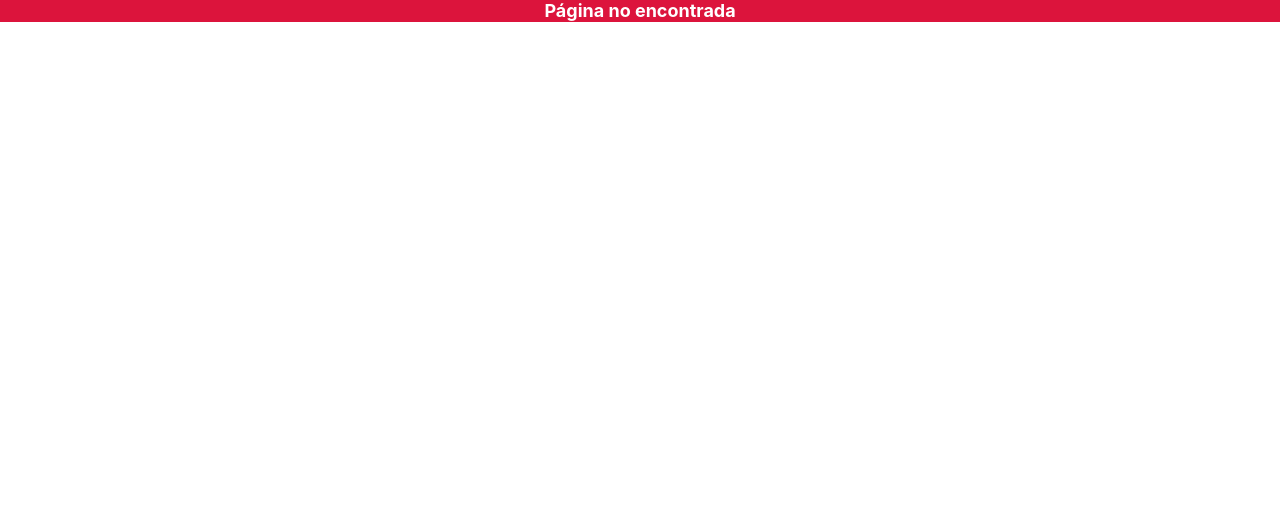
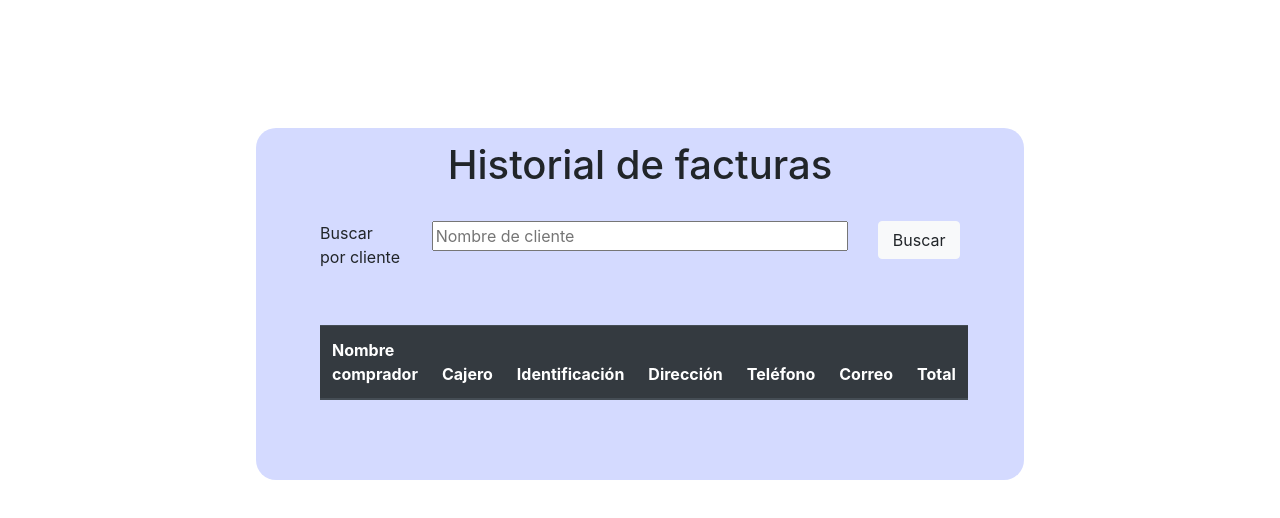
Before and after one commit to 2019-a-gr2-tecnologiaswebjavascript/Examen-Primer-Bimestre-Pilatuna-Isaac, an Angular app in the folder examen-primer-bimestre/: page /#/revisar-compras in a window 1280 px wide. Shown: the top 518 px of the page. Built offline with nearby package versions, Linux system fonts and the light colour scheme.

Commit message:
Todo completo sin controles

```diff
--- a/examen-primer-bimestre/src/app/app-routing.module.ts
+++ b/examen-primer-bimestre/src/app/app-routing.module.ts
@@ -6,6 +6,7 @@ import { RutaMainMenuComponent } from './rutas/ruta-main-menu/ruta-main-menu.com
 import { RutaMenuSistemaOperativoComponent } from './rutas/ruta-menu-sistema-operativo/ruta-menu-sistema-operativo.component';
 import { RutaMenuAplicacionComponent } from './rutas/ruta-menu-aplicacion/ruta-menu-aplicacion.component';
 import { RutaMenuComprarComponent } from './rutas/ruta-menu-comprar/ruta-menu-comprar.component';
+import { RutaMenuRevisarComprasComponent } from './rutas/ruta-menu-revisar-compras/ruta-menu-revisar-compras.component';
 
 const routes: Routes = [
   {
@@ -17,6 +18,11 @@ const routes: Routes = [
     redirectTo: '/cajero/app',
     pathMatch: 'full'
   },
+  {
+    path:'revisar-compras',
+    component:RutaMenuRevisarComprasComponent
+  }
+  ,
   {
     path:'menu-comprar',
     component:RutaMenuComprarComponent
--- a/examen-primer-bimestre/src/app/modelo/item-compra.ts
+++ b/examen-primer-bimestre/src/app/modelo/item-compra.ts
@@ -8,5 +8,6 @@ export interface ItemCompra{
     direccion:string;
     telefono:string;
     correo:string;
+    total:number;
     carrito:ItemCarrito[];
 }
--- a/examen-primer-bimestre/src/app/rutas/ruta-main-menu/ruta-main-menu.component.ts
+++ b/examen-primer-bimestre/src/app/rutas/ruta-main-menu/ruta-main-menu.component.ts
@@ -14,6 +14,7 @@ export class RutaMainMenuComponent implements OnInit {
   }
 
   revisarCompras(){
+    this.router.navigateByUrl("/revisar-compras");
 
   }
   administrarSistema(){
--- a/examen-primer-bimestre/src/app/rutas/ruta-menu-comprar/ruta-menu-comprar.component.ts
+++ b/examen-primer-bimestre/src/app/rutas/ruta-menu-comprar/ruta-menu-comprar.component.ts
@@ -112,7 +112,8 @@ export class RutaMenuComprarComponent implements OnInit {
       direccion:this.direccion,
       telefono:this.telefono,
       correo:this.correo,
-      carrito:this.carrito
+      carrito:this.carrito,
+      total:this.total
 
     }
     this.servicioCarrito.agregarVenta(itemCompra);
--- a/examen-primer-bimestre/src/app/rutas/ruta-menu-revisar-compras/ruta-menu-revisar-compras.component.html
+++ b/examen-primer-bimestre/src/app/rutas/ruta-menu-revisar-compras/ruta-menu-revisar-compras.component.html
@@ -1,58 +1,45 @@
 
 <div class="contenedor-antique">
   <h1 style="text-align: center">
-    {{sistemaOperativo}}
-  </h1>
-  <h1 style="text-align: center">
-    Administrar aplicaciones
+    Historial de facturas
   </h1>
   <br>
   <div class="row">
     <div class="col-md-2">
-      <label for="buscarApp">Buscar por nombre</label>
+      <label for="buscarApp">Buscar por cliente</label>
     </div>
     <div class="col-md-8">
-      <input id="buscarApp" type="text" placeholder="Buscar.." style="width: 100%" [(ngModel)]="busqueda">
+      <input id="buscarApp" type="text" placeholder="Nombre de cliente" style="width: 100%" [(ngModel)]="busqueda">
     </div>
     <div class="col-md-2">
-      <button class="btn btn-light" style="width: 100%" (click)="buscarApp()">Buscar</button>
+      <button class="btn btn-light" style="width: 100%" (click)="buscarFactura()">Buscar</button>
     </div>
   </div>
   <br>
-  <div class="row">
-
-      <div class="col-md-2"></div>
-      <div class="col-md-8"></div>
-      <div class="col-md-2">
-        <button class="btn btn-light" style="width:100%" (click)="open(content)">Crear</button>
-      </div>
-  </div>
 <br>
   <table class="table table-striped">
       <thead class="thead-dark">
         <tr>
-          <th>Nombre</th>
-          <th>Versión </th>
-          <th>Fecha Lanzamiento</th>
-          <th>Peso en GB</th>
-          <th>URL Descarga</th>
-          <th>Costo</th>
-          <th>Acciones</th>
+          <th>Nombre comprador</th>
+          <th>Cajero </th>
+          <th>Identificación</th>
+          <th>Dirección</th>
+          <th>Teléfono</th>
+          <th>Correo</th>
+          <th>Total</th>
 
 
         </tr>
       </thead>
       <tbody>
-        <tr class="active" *ngFor="let item of listaAplicaciones">
-          <td>{{item.nombre}}</td>
-          <td>{{item.version}}</td>
-          <td>{{item.fecha}}</td>
-          <td>{{item.peso_gb}}</td>
-          <td>{{item.url}}</td>
-          <td>{{item.costo}}</td>
-          <td>
-            <button class="btn btn-danger" (click)="eliminarAplicacion(item.id)">Eliminar</button>
-          </td>
+        <tr class="active" *ngFor="let item of listaFacturas">
+          <td>{{item.nombreComprador}}</td>
+          <td>{{item.nombreCajero}}</td>
+          <td>{{item.identificacion}}</td>
+          <td>{{item.direccion}}</td>
+          <td>{{item.telefono}}</td>
+          <td>{{item.correo}}</td>
+          <td>{{item.total}}</td>
         </tr>
 
       </tbody>
--- a/examen-primer-bimestre/src/app/rutas/ruta-menu-revisar-compras/ruta-menu-revisar-compras.component.ts
+++ b/examen-primer-bimestre/src/app/rutas/ruta-menu-revisar-compras/ruta-menu-revisar-compras.component.ts
@@ -1,4 +1,6 @@
 import { Component, OnInit } from '@angular/core';
+import { ItemCompra } from 'src/app/modelo/item-compra';
+import { ServicioCarritoService } from 'src/app/servicios/servicio-carrito/servicio-carrito.service';
 
 @Component({
   selector: 'app-ruta-menu-revisar-compras',
@@ -7,9 +9,15 @@ import { Component, OnInit } from '@angular/core';
 })
 export class RutaMenuRevisarComprasComponent implements OnInit {
 
-  constructor() { }
+  constructor(private readonly servicioCarrito:ServicioCarritoService) { }
+  listaFacturas:ItemCompra[]=[];
+  busqueda:string='';
+  ngOnInit() {
+    this.listaFacturas=this.servicioCarrito.obtenerFacturas();
+  }
 
-  ngOnInit() {
+  buscarFactura(){
+    this.listaFacturas=this.servicioCarrito.buscarFacturas(this.busqueda);
   }
 
 }
--- a/examen-primer-bimestre/src/app/servicios/servicio-carrito/servicio-carrito.service.ts
+++ b/examen-primer-bimestre/src/app/servicios/servicio-carrito/servicio-carrito.service.ts
@@ -6,7 +6,7 @@ import { ItemCompra } from 'src/app/modelo/item-compra';
 })
 export class ServicioCarritoService {
 
-  totalVentas = [];
+  totalVentas:ItemCompra[] = [];
   constructor() { }
 
   agregarVenta(itemCompra:ItemCompra){
@@ -16,4 +16,22 @@ export class ServicioCarritoService {
     console.log(this.totalVentas)
 
   }
+
+  obtenerFacturas():ItemCompra[]{
+    return this.totalVentas;
+  }
+
+  buscarFacturas(nombre:string){
+    var indices=[];
+    this.totalVentas.forEach(
+      function(item,index,array){
+        if(item.nombreComprador.includes(nombre)){
+          indices.push(index);
+        }
+      }
+    );
+
+    var listaSearch=indices.map(i => this.totalVentas[i]);
+    return listaSearch;
+  }
 }
```
